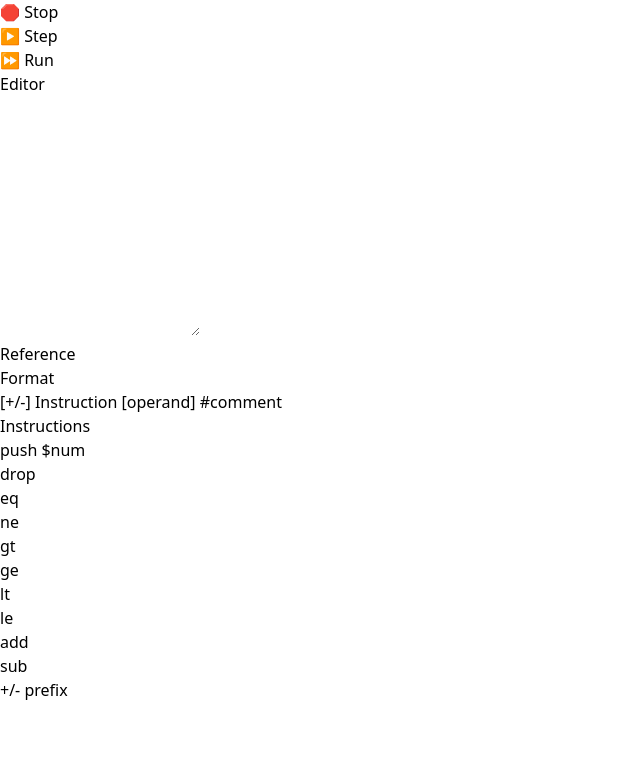
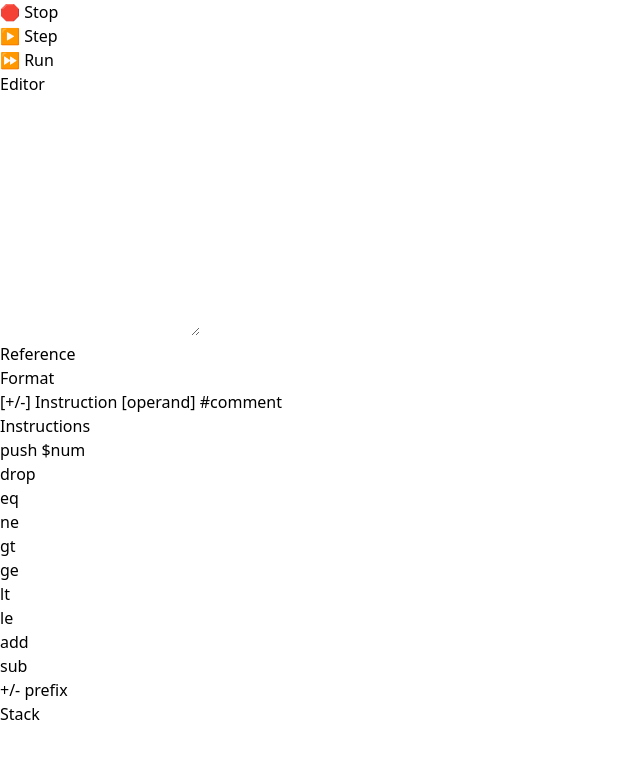
Before and after one commit to ahuth/stack-machine, a React (Vite) app: page / in a window 1280 px wide. Shown: the top 758 px of the page, without its empty margins (0-640 px from the left). Built offline with nearby package versions, Linux system fonts and the light colour scheme.

Commit message:
Add stack visualization

```diff
--- a/src/components/App.tsx
+++ b/src/components/App.tsx
@@ -2,16 +2,20 @@
 import Controls from './Controls';
 import Editor from './Editor';
 import Instructions from './Instructions';
+import Stack from './Stack';
 import {reducer, initialState} from '../reducer';
 
 export default function App() {
   const [state, dispatch] = useReducer(reducer, initialState);
 
   return (
-    <main className="flex flex-col gap-2 p-4">
-      <Controls />
-      <Editor dispatch={dispatch} state={state} />
-      <Instructions />
+    <main className="flex gap-2 p-4">
+      <div className="flex flex-col gap-2">
+        <Controls />
+        <Editor dispatch={dispatch} state={state} />
+        <Instructions />
+      </div>
+      <Stack state={state} />
     </main>
   );
 }
--- /dev/null
+++ b/src/components/Stack.tsx
@@ -0,0 +1,22 @@
+import type {State} from '../reducer';
+
+type Props = {
+  state: State;
+};
+
+export default function Stack({state}: Props) {
+  return (
+    <div>
+      <h2>Stack</h2>
+      <ol className="border-t-4 border-indigo-500 font-mono">
+        {state.stack.map((val, i) => {
+          return (
+            <div key={i}>
+              {i}: {val}
+            </div>
+          );
+        })}
+      </ol>
+    </div>
+  );
+}
--- a/src/reducer.ts
+++ b/src/reducer.ts
@@ -2,6 +2,7 @@
 
 export const initialState = {
   code: '',
+  stack: [] as number[],
 };
 
 export type State = typeof initialState;
```
